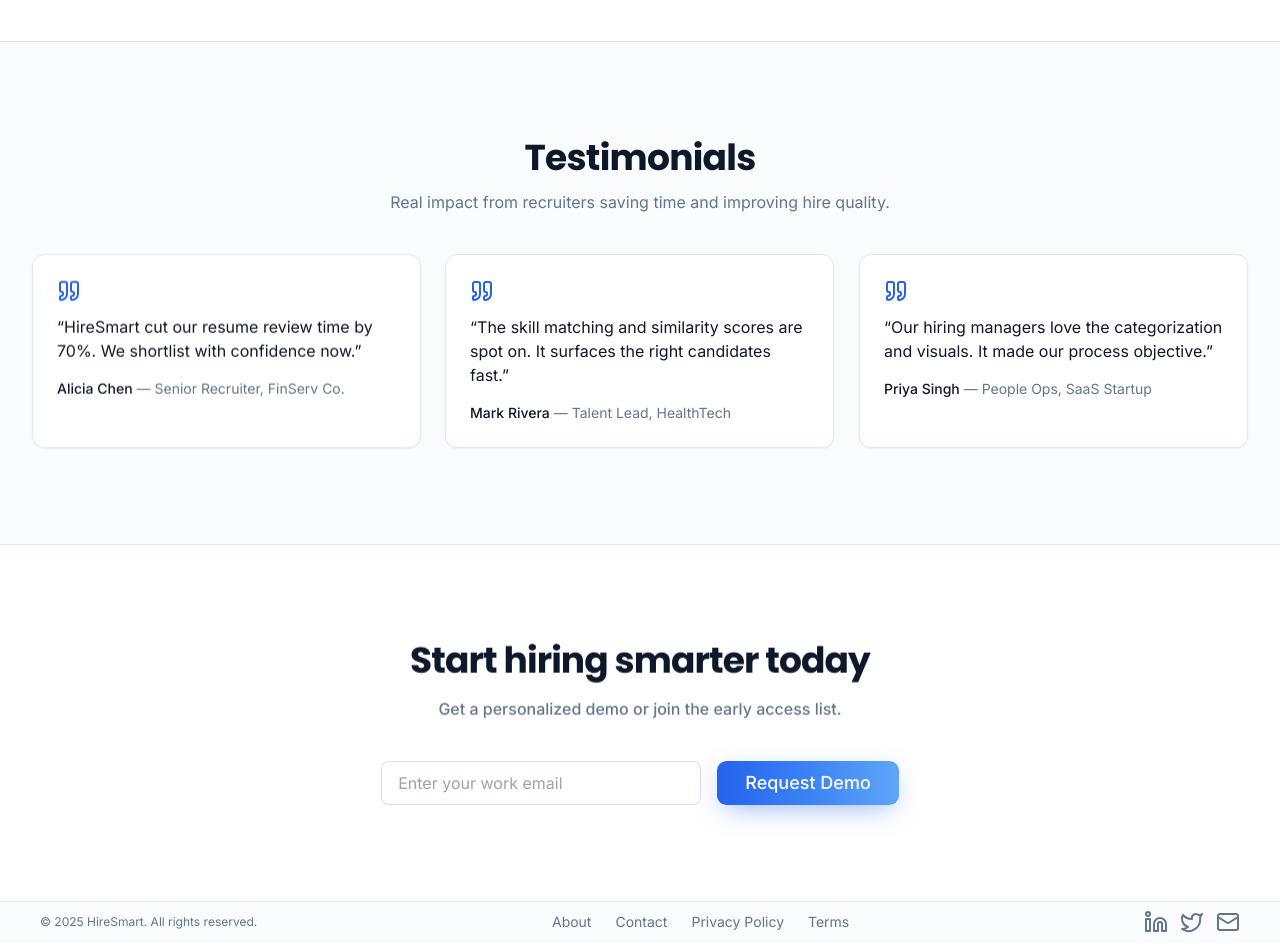
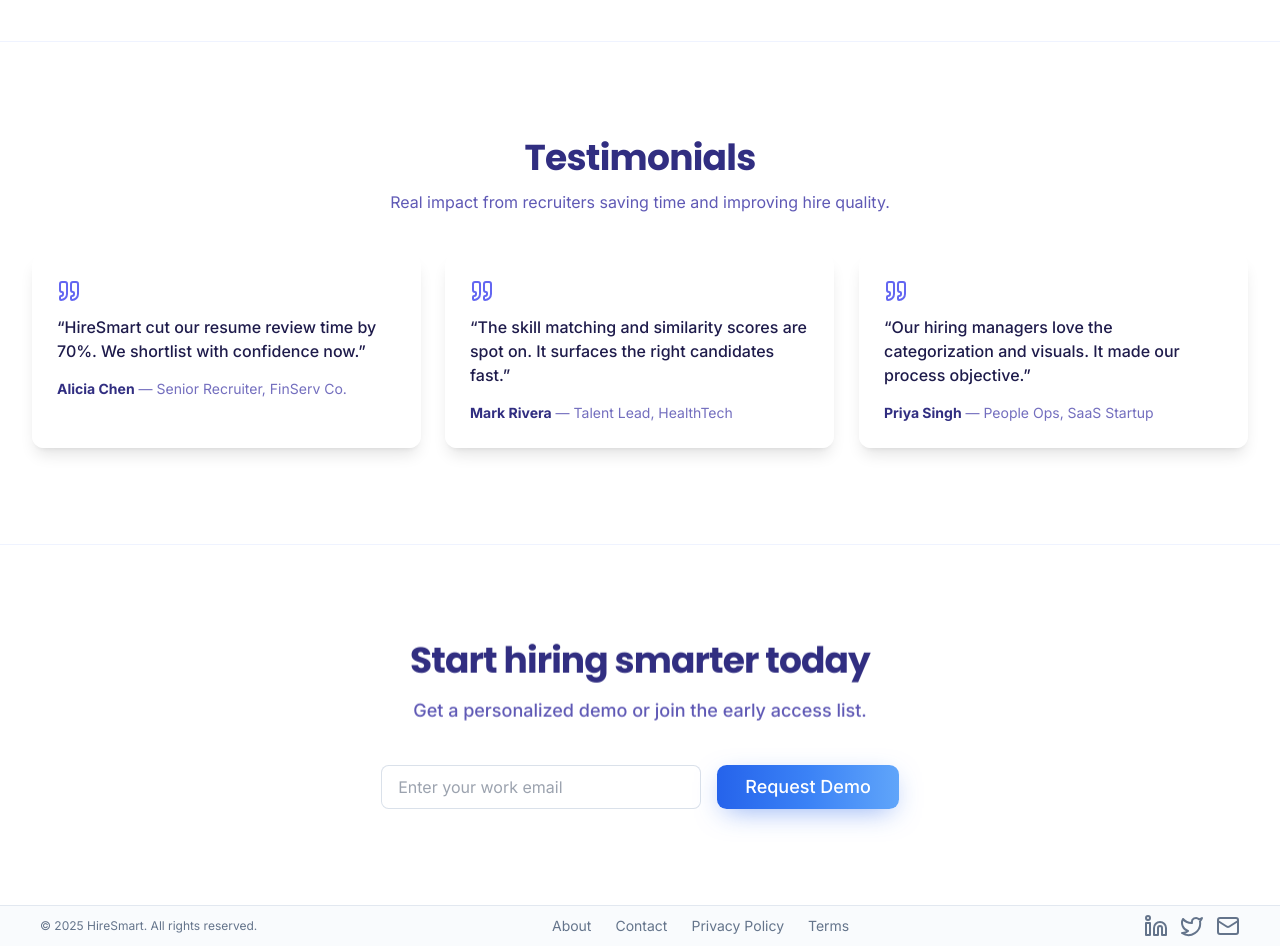
Before and after one commit to krishang2205/HireSmart, a React (Vite) app: page / in a window 1280 px wide. Shown: the part 2080-3026 px from the top of the page. Built offline with nearby package versions, Linux system fonts and the light colour scheme.

Commit message:
style(landing): enhance testimonials and cta sections with glassmorphism

```diff
--- a/src/components/sections/CTA.tsx
+++ b/src/components/sections/CTA.tsx
@@ -41,15 +41,15 @@ const CTA = () => {
 		<section
 			id="cta"
 			aria-label="Call to action"
-			className="py-16 md:py-24 border-t border-border bg-white"
+			className="py-16 md:py-24 border-t border-indigo-100/50"
 		>
 			<div className="container mx-auto px-6 md:px-8">
 				<div className="mx-auto max-w-3xl text-center">
 					<Reveal>
-						<h2 className="font-display text-3xl md:text-4xl font-extrabold tracking-tight">
+						<h2 className="font-display text-3xl md:text-4xl font-extrabold tracking-tight text-indigo-900">
 							Start hiring smarter today
 						</h2>
-						<p className="mt-4 text-muted-foreground font-medium">
+						<p className="mt-4 text-indigo-800/80 font-medium text-lg">
 							Get a personalized demo or join the early access list.
 						</p>
 					</Reveal>
--- a/src/components/sections/Testimonials.tsx
+++ b/src/components/sections/Testimonials.tsx
@@ -8,19 +8,19 @@ const testimonials = [
 ];
 
 const Testimonials = () => (
-  <section id="testimonials" aria-label="Testimonials" className="py-16 md:py-24 bg-muted/40 border-t border-border">
+  <section id="testimonials" aria-label="Testimonials" className="py-16 md:py-24 border-t border-indigo-100/50">
     <div className="container mx-auto px-6 md:px-8">
       <div className="mx-auto max-w-3xl text-center">
-    <h2 className="font-display text-3xl md:text-4xl font-bold">Testimonials</h2>
-        <p className="mt-3 text-muted-foreground">Real impact from recruiters saving time and improving hire quality.</p>
+        <h2 className="font-display text-3xl md:text-4xl font-bold text-indigo-900">Testimonials</h2>
+        <p className="mt-3 text-indigo-800/80">Real impact from recruiters saving time and improving hire quality.</p>
       </div>
       <div className="mt-10 grid gap-6 md:grid-cols-3">
-        {testimonials.map((t,i)=>(
-          <Reveal key={t.name} delayMs={i*80}>
-            <blockquote className="h-full rounded-xl border border-border bg-card p-6 shadow-sm">
-              <Quote className="text-primary" />
-              <p className="mt-3 text-foreground">“{t.quote}”</p>
-              <footer className="mt-4 text-sm text-muted-foreground"><span className="font-medium text-foreground">{t.name}</span> — {t.role}</footer>
+        {testimonials.map((t, i) => (
+          <Reveal key={t.name} delayMs={i * 80}>
+            <blockquote className="h-full rounded-xl border border-white/50 bg-white/60 backdrop-blur-lg p-6 shadow-lg hover:shadow-xl transition-all hover:-translate-y-1">
+              <Quote className="text-indigo-500" />
+              <p className="mt-3 text-indigo-950 font-medium">“{t.quote}”</p>
+              <footer className="mt-4 text-sm text-indigo-800/70"><span className="font-bold text-indigo-900">{t.name}</span> — {t.role}</footer>
             </blockquote>
           </Reveal>
         ))}
```
